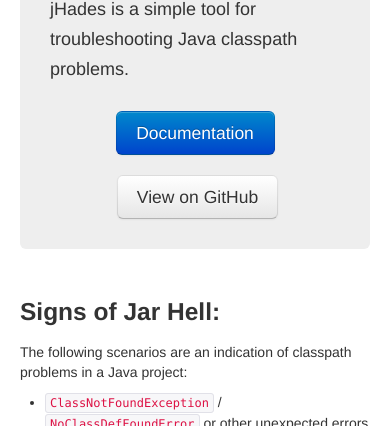
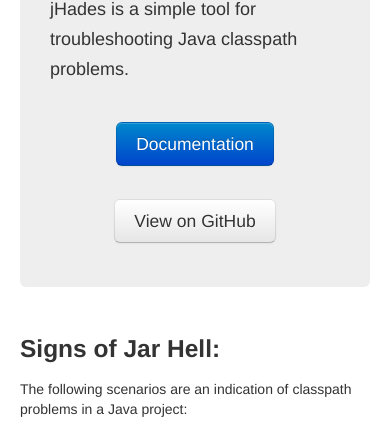
Before and after one commit to jhades/jhades-site, a website: page index.html in a window 390 px wide. Shown: the part 359-785 px from the top of the page. Drawn offline with Linux system fonts and the light colour scheme.

Commit message:
fixed responsiveness of main page buttons

```diff
--- a/css/jhades.css
+++ b/css/jhades.css
@@ -40,10 +40,6 @@
 	margin-top: 70px;
 }
 
-.spacer {
-	display: inline-block;
-	width: 3em;
-}
 
 .social-media-spacer {
 	display: inline-block;
@@ -58,23 +54,14 @@
 	margin-top: 1.5em;
 }
 
-.jhades-upload-container {
-	position:relative;
-}
+@media (max-width: 767px) {
+	.main-buttons {
+		text-align: center;
+	}
 
-.jhades-upload-container input[type="file"] {
-	opacity: 0;
-	z-index: -1;
-	position: absolute;
-	left: 175px;
-	width: 138px;
-	height: 44px;
-}
-
-
-.jhades-upload-container a {
-	position: absolute;
-	left:175px;
+	.main-button {
+		margin-bottom: 0.7em;
+	}
 }
 
 .jhades-main-icon {
--- a/index.html
+++ b/index.html
@@ -60,22 +60,29 @@
 					<h2>Your way out of Jar Hell!</h2>
 					<p>jHades is a simple tool for troubleshooting Java classpath problems.</p>
 				</div>
-				<div class="center main-buttons">
-					<div class='jhades-upload-container'>
+
+				<div class="container">
+					<div class="main-buttons row">
 						<!-- TODO temporarilly commented out file upload functionlity -->
 						<!-- input id='fileUploadField' type='file' name='warFile'-->
 						<!-- a id='uploadWarButton' class='btn btn-primary btn-large'>
 							Upload WAR
 						</a-->
+						<div class="span3"></div>
+						<div class="span3 main-button">
 							<a class='btn btn-primary btn-large' href='documentation.html'>
 								Documentation
 							</a>
 						</div>
-					<div class="spacer"></div>
+						<div class="span3 main-button">
 							<a id='viewOnGitHub' href="https://github.com/jhades/JHades" target="_blank"  class="btn btn-large">
 								View on GitHub
 							</a>
 						</div>
+						<div class="span3"></div>
+					</div>
+				</div>
+
 
 				<!-- modal dialog with the file upload progress indicator -->
 				<div id="modalUploadDialog" class="modal hide fade jhades-dialog " tabindex="-1" role="dialog" aria-labelledby="myModalLabel" aria-hidden="true">
```
Lines whose indentation alone changed are shown as unchanged.
